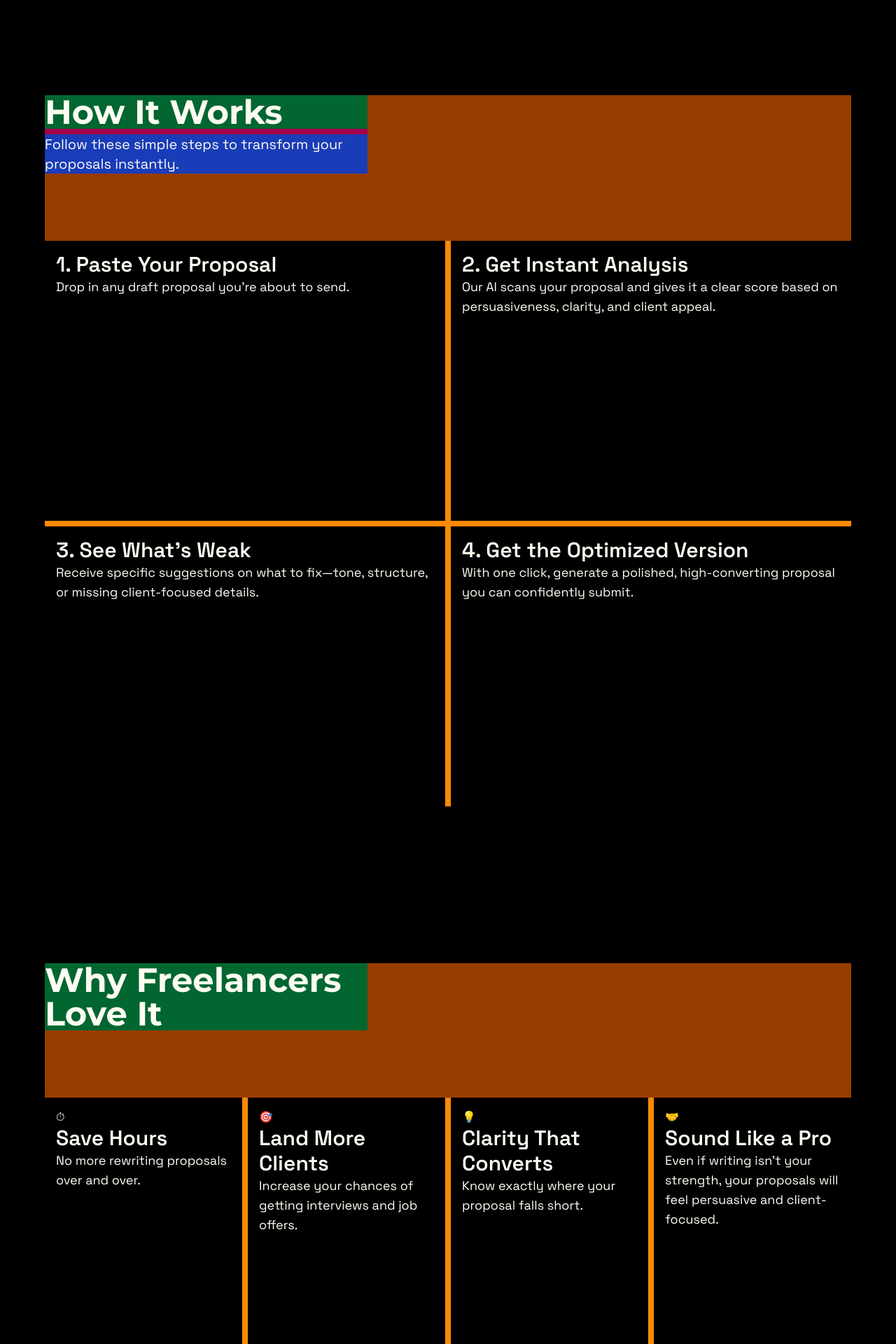
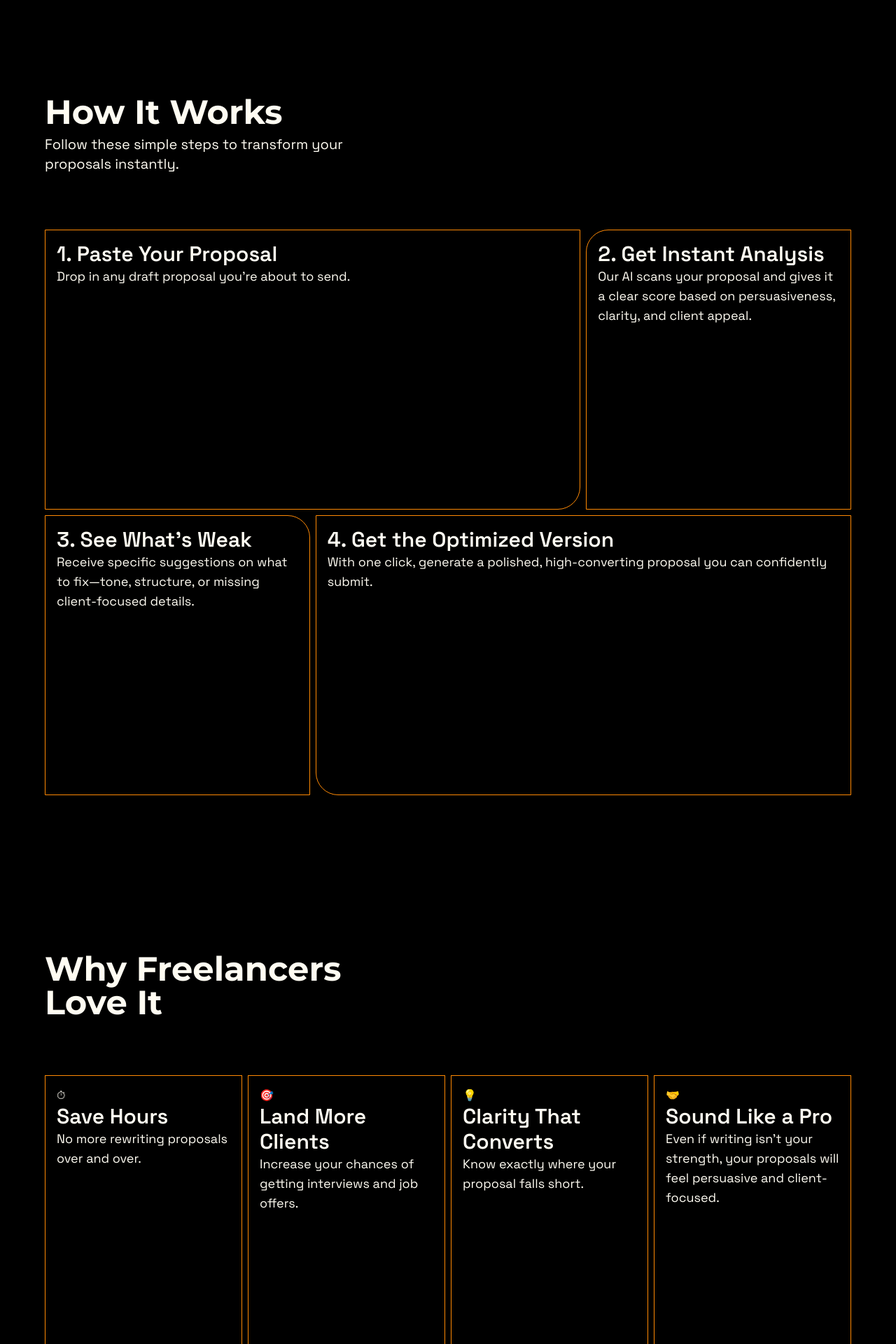
Before and after one commit to GhulamMuhammad-dev/proposalAnalyzerTools, a Next.js app: page / in a window 1280 px wide. Shown: the part 660-2580 px from the top of the page at 70% size. Built offline with nearby package versions, Linux system fonts and the light colour scheme.

Commit message:
make UI components

```diff
--- a/app/globals.css
+++ b/app/globals.css
@@ -55,10 +55,29 @@
    .hero-subheading{
     @apply text-lg  md:text-xl
    }
+   .hero-content{
+    @apply md:w-[60%] flex gap-4 flex-col items-start
+   }
    .body-heading{
-      @apply font-bold text-3xl bg-green-800 sm:text-5xl
+      @apply font-bold text-3xl  sm:text-5xl
    }
    .body-subheading{
-       @apply bg-blue-800 text-lg sm:text-xl
+       @apply  text-lg sm:text-xl
+   }
+   .section-header{
+    @apply flex flex-col gap-2 md:mb-12 sm:w-[64%] lg:w-[40%]
+   }
+
+   .section-container{
+    @apply  relative flex flex-col gap-20 sm:items-start md:w-[100%]  sm:gap-8
+   }
+
+
+
+}
+
+@layer components{
+  .basic-card-class{
+    @apply bg-black p-4 h-[250px]  border border-orange-400
    }
 }
--- a/components/BeforeAfter.jsx
+++ b/components/BeforeAfter.jsx
@@ -3,19 +3,19 @@ import React from "react";
 function BeforeAfter() {
   return (
     <section className="section-class">
-    <div className="bg-amber-800 relative flex flex-col gap-20 sm:items-start md:w-[100%]  sm:gap-16 lg:gap-24">
-      <header className="flex flex-col gap-2 bg-pink-800 sm:w-[64%] lg:w-[40%]">
+    <div className="section-container">
+      <header className="section-header">
         <h2 className="body-heading">Before & After Example</h2>
       </header>
 
-      <div className="grid gap-2  bg-orange-400 relative sm:grid-cols-2 ">
+      <div className="grid gap-2   relative sm:grid-cols-2 ">
         {/* Before Box */}
-        <div className="bg-black p-4 h-[250px] md:h-[600px]">
+        <div className="basic-card-class md:h-[600px]">
           <p className="text-lg">❌ “Hi sir, I can do your work, please hire me.”</p>
         </div>
 
         {/* After Box */}
-        <div className="bg-black p-4 h-[250px] md:h-[600px]">
+        <div className="basic-card-class md:h-[600px]">
           <p className="text-lg">
             ✅ “Hi [Client’s Name], I’ve reviewed your project and I’d love to
             help. Here’s how I’ll deliver results quickly and effectively…”
--- a/components/Freelancer.jsx
+++ b/components/Freelancer.jsx
@@ -27,14 +27,14 @@ function Freelancer() {
 
   return (
     <section className="section-class ">
-    <div className="bg-amber-800 relative flex flex-col gap-20 sm:items-start md:w-[100%]  sm:gap-16 lg:gap-24">
-      <header className="flex flex-col gap-2 bg-pink-800 sm:w-[64%] lg:w-[40%]">
+    <div className="section-container">
+      <header className="section-header">
         <h2 className="body-heading">Why Freelancers Love It</h2>
       </header>
 
-      <ul className="grid gap-2  bg-orange-400 relative sm:grid-cols-2 md:grid-cols-4 ">
+      <ul className="grid gap-2   relative sm:grid-cols-2 md:grid-cols-4 ">
         {benefits.map((benefit, index) => (
-          <li key={index} className="bg-black p-4 h-[250px] md:h-[400px]">
+          <li key={index} className="basic-card-class md:h-[400px]">
               <div>{benefit.icon}</div>
              <h3 className="text-2xl font-semibold sm:text-3xl">
                 {benefit.title}
--- a/components/HeroSection.jsx
+++ b/components/HeroSection.jsx
@@ -5,10 +5,12 @@ const HeroSection = () => {
   return (
     <>
    <section className=" section-class">
-    <div className=" bg-amber-800 flex flex-col gap-2 sm:items-start md:w-[80%] lg:w-[56%] lg:gap-4">
+    <div className=" section-container">
+      <div className="hero-content">
        <h1 className=" hero-heading ">Win More Upwork Clients With Smarter Proposals</h1>
        <h4 className="hero-subheading">Stop guessing what clients want. Our AI Proposal Analyzer reviews your proposal like a top-tier client would then gives you a score, actionable feedback, and an optimized version ready to send.</h4>
        <button className="bg-orange-600 p-4 rounded-lg">Analyze Now</button>
+       </div>
     </div>
    </section>
    </>
--- a/components/HowItWork.jsx
+++ b/components/HowItWork.jsx
@@ -6,29 +6,34 @@ export default function HowItWorks() {
       id: 1,
       title: "Paste Your Proposal",
       text: "Drop in any draft proposal you’re about to send.",
+      class: "md:col-span-2 md:rounded-br-4xl ",
+
     },
     {
       id: 2,
       title: "Get Instant Analysis",
       text: "Our AI scans your proposal and gives it a clear score based on persuasiveness, clarity, and client appeal.",
+      class: "md:rounded-tl-4xl ",
     },
     {
       id: 3,
       title: "See What’s Weak",
       text: "Receive specific suggestions on what to fix—tone, structure, or missing client-focused details.",
+      class: "md:rounded-tr-4xl",
     },
     {
       id: 4,
       title: "Get the Optimized Version",
       text: "With one click, generate a polished, high-converting proposal you can confidently submit.",
+      class: "md:col-span-2 md:rounded-bl-4xl  ",
     },
   ];
 
   return (
     <section className="section-class">
-      <div className=" bg-amber-800 relative flex flex-col gap-20 sm:items-start md:w-[100%]  sm:gap-16 lg:gap-24">
+      <div className=" section-container">
         {/* Section Heading */}
-        <div className="flex flex-col gap-2 bg-pink-800 sm:w-[64%] lg:w-[40%]">
+        <div className="section-header">
           <h2 className="body-heading">How It Works</h2>
           <p className="body-subheading">
             Follow these simple steps to transform your proposals instantly.
@@ -36,9 +41,9 @@ export default function HowItWorks() {
         </div>
 
         {/* Steps Grid */}
-        <div className="grid gap-2  bg-orange-400 relative sm:grid-cols-2 ">
+        <div className="grid gap-2 relative sm:grid-cols-3 ">
           {steps.map((step) => (
-            <div key={step.id} className="bg-black p-4 h-[250px] lg:h-[400px] ">
+            <div key={step.id} className={`basic-card-class lg:h-[400px] ${step.class} `}>
               <h3 className="text-2xl font-semibold sm:text-3xl">
                 {step.id}. {step.title}
               </h3>
--- a/components/Testimonials.jsx
+++ b/components/Testimonials.jsx
@@ -18,14 +18,14 @@ function Testimonials() {
 
   return (
     <section className="section-class">
-      <div className="bg-amber-800 relative flex flex-col gap-20 sm:items-start md:w-[100%]  sm:gap-16 lg:gap-24">
-      <header className="flex flex-col gap-2 bg-pink-800 sm:w-[64%] lg:w-[40%]">
+      <div className="section-container">
+      <header className="section-header">
         <h2  className="body-heading">What Freelancers Are Saying</h2>
       </header>
 
-      <ul className="grid gap-2  bg-orange-400 relative sm:grid-cols-2 ">
+      <ul className="grid gap-2 relative sm:grid-cols-2 ">
         {testimonials.map((testimonial, index) => (
-          <li key={index}  className="bg-black p-4 h-[250px] md:h-[200px]">
+          <li key={index}  className="basic-card-class md:h-[200px]">
             <blockquote>
               <p className="text-lg ">"{testimonial.quote}"</p>
               <footer className="text-sm">— {testimonial.author}</footer>
```
